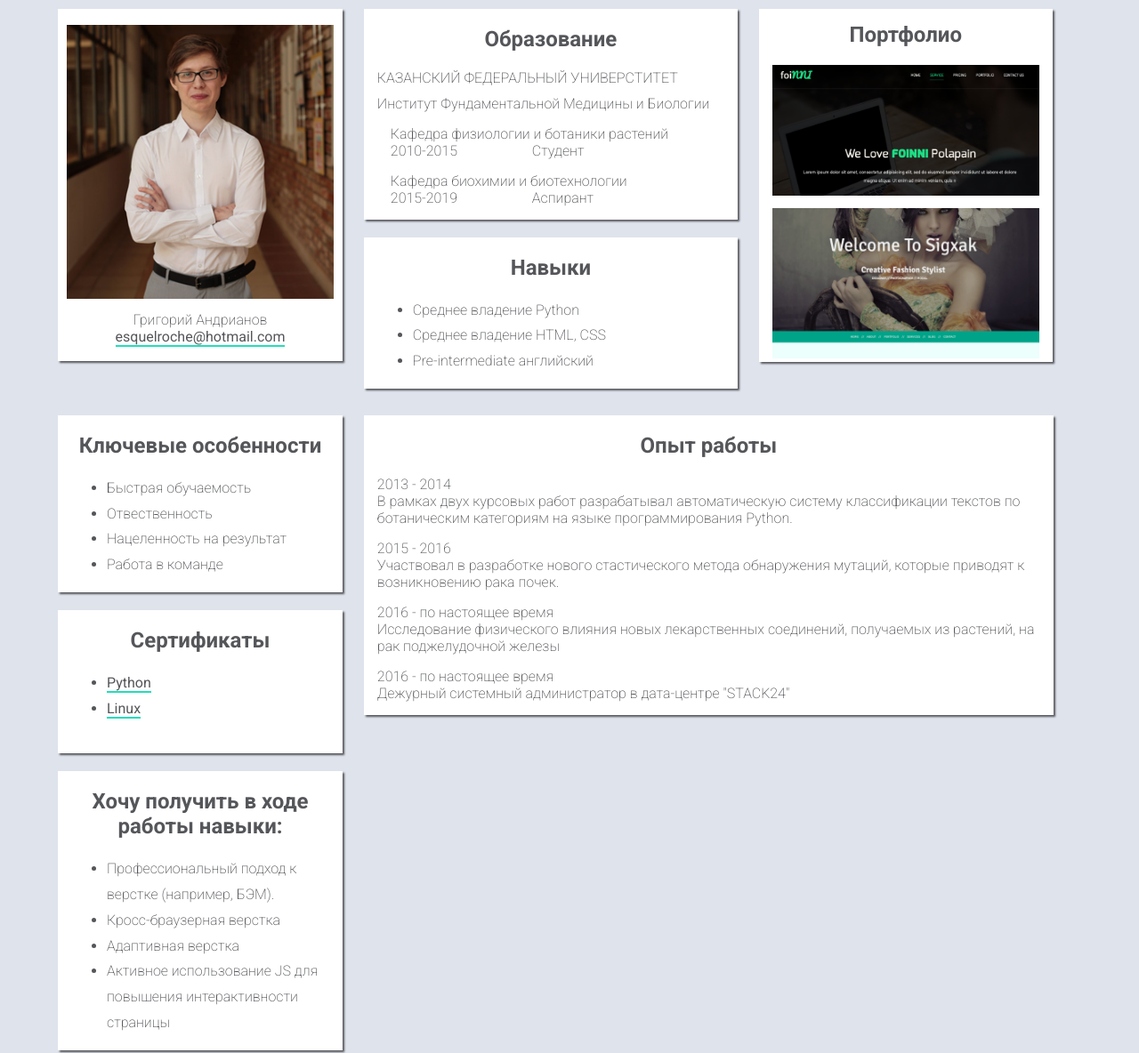
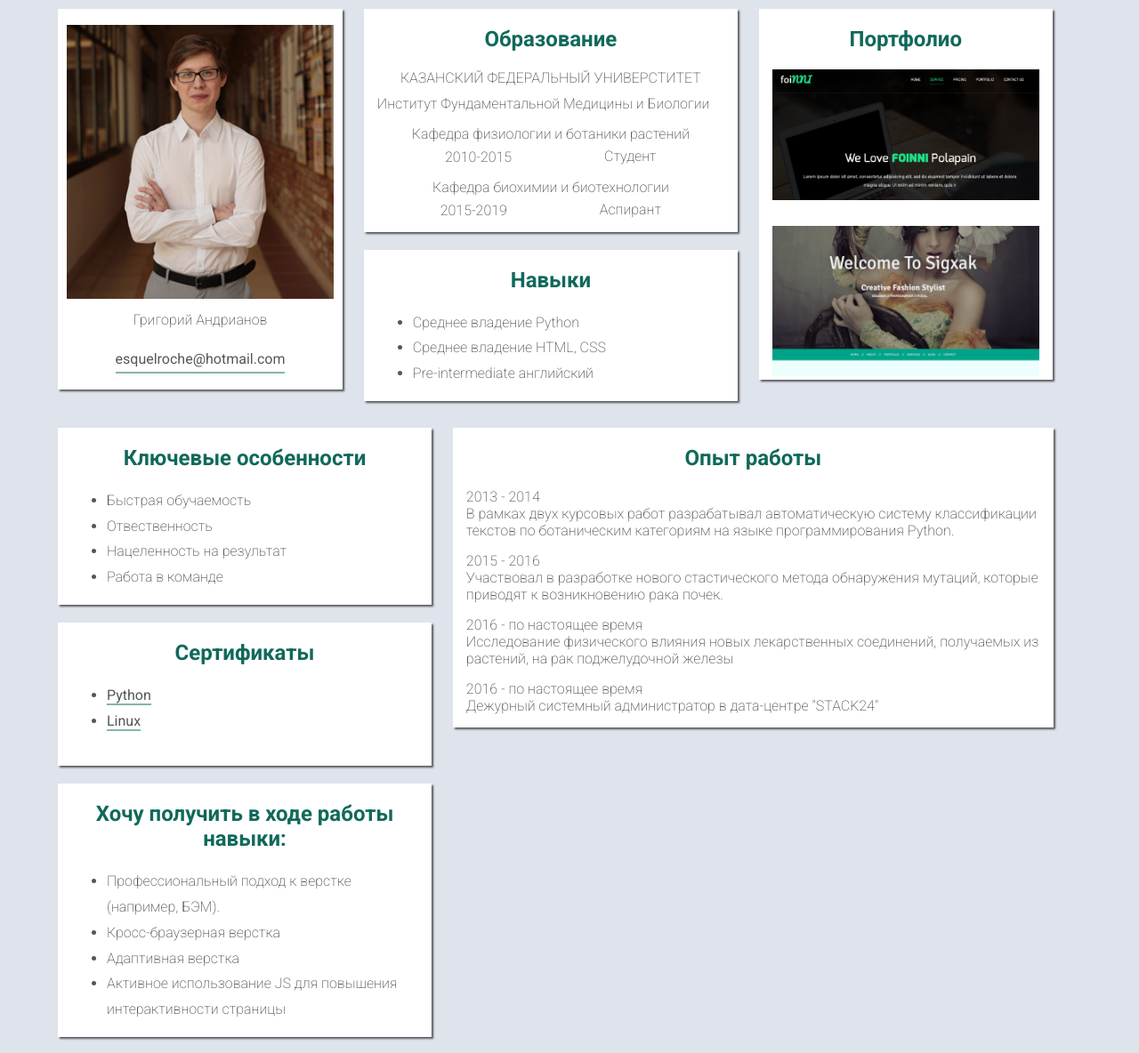
Before and after one commit to EsquelRoche/esquelroche.github.io, a plain HTML site: page index.html in a window 1280 px wide. Shown: the whole page at 89% size. Drawn offline with Linux system fonts and the light colour scheme.

Commit message:
Update style.css

```diff
--- a/style.css
+++ b/style.css
@@ -9,6 +9,7 @@ body {
 
 h2 {
 	text-align: center;
+	color: rgb(16, 105, 90);
 }
 
 li {
@@ -23,7 +24,7 @@ section {
 	margin-bottom: 20px;
 }
 
-.name, .birth, .avatar, .education, .skills, .key-points, .experience, .certification, .i-want, .date, .department, .degree, .part-1, .portfolio, .part-2 {
+.name, .birth, .avatar, .education, .skills, .key-points, .experience, .certification, .i-want, .date, .department, .degree, .part-1, .portfolio, .part-2, .avatar a{
 	vertical-align: top;
 	display: inline-block;
 }
@@ -41,7 +42,7 @@ section {
 }
 
 .part-2 {
-	width: 320px;
+	width: 420px;
 	margin-right: 20px;
 }
 
@@ -67,20 +68,20 @@ section {
 }
 
 .key-points {
-	width: 290px;
+	width: 390px;
 }
 
 .certification {
 	padding-bottom: 20px;
-	width: 290px
+	width: 390px
 }
 
 .i-want {
-	width: 290px;
+	width: 390px;
 }
 
 .experience {
-	width: 745px;
+	width: 645px;
 }
 
 /* свойства для avatar */
@@ -93,32 +94,48 @@ section {
 	color: rgb(85, 86, 90);
 	font-weight: 400;
 	text-decoration: none;
-	border-bottom: 2px solid rgb(34, 221, 188);
+	border-bottom: 2px solid rgba(16, 105, 90, 0.5);
+	padding: 5px 0;
+	margin-top: 20px;
 }
+
+.avatar .name a{
+	margin-top: 0px;
+}
+
 .avatar a:hover {
 	color: rgb(0, 0, 0);
+	border-bottom: 2px solid rgba(16, 105, 90, 0.8);
 }
 
 /* свойства для education */
 .education .uni-name {
 	text-transform: uppercase;
 	margin-bottom: 10px;
+	text-align: center;
 }
 
 .education .status {
+	text-align: center;
 	margin: 15px;
 }
+
+.education .date {
+	margin-top: 7px;
+}
+
 .education .degree {
-	margin-left: 80px;
+	margin-top: 6px;
+	margin-left: 100px;
 }
 
 /* свойства для portfolio */
 .portfolio h2 {
-	margin-top: 15px;
+	margin-top: 20px;
 }
 .portfolio a img {
 	width: 300px;
-	margin-bottom: 10px;
+	margin-bottom: 25px;
 }
 .portfolio a:last-child img {
 	margin-bottom: 0px;
@@ -131,10 +148,11 @@ section {
 	color: rgb(85, 86, 90);
 	font-weight: 400;
 	text-decoration: none;
-	border-bottom: 2px solid rgb(34, 221, 188);
+	border-bottom: 2px solid rgba(16, 105, 90, 0.5);
 }
 .certification a:hover {
 	color: rgb(0, 0, 0);
+	border-bottom: 2px solid rgba(16, 105, 90, 0.8);
 }
 
 /*Свойство для experience*/
@@ -145,5 +163,5 @@ section {
 
 /* стили для section*/
 section:hover {
-	box-shadow: 3px 3px 4px 0 rgb(85, 86, 90);
+	box-shadow: 2px 2px 2px 0 rgb(16, 105, 90);
 }
```
